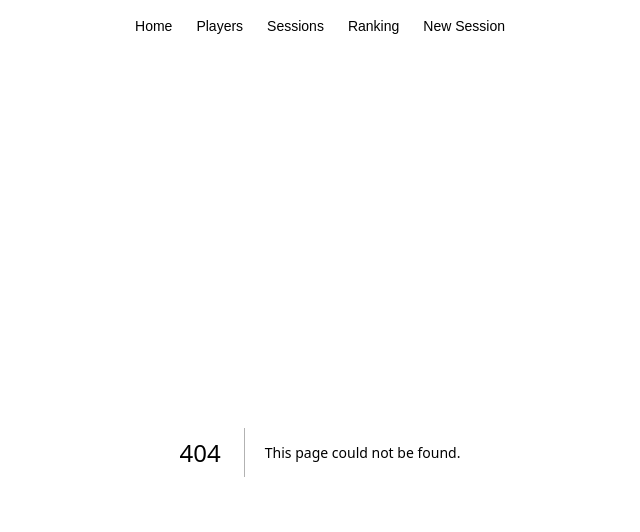
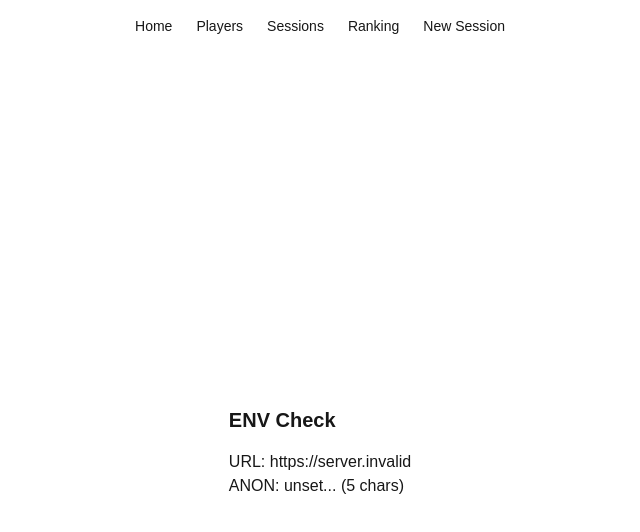
Before and after one commit to matingh-gh/Poker-Club, a Next.js app: page /debug in a window 1280 px wide. Before the commit this address had no page. Shown: the top 532 px of the page, without its empty margins (320-960 px from the left). Built offline with nearby package versions, Linux system fonts and the light colour scheme; no server answers.

Commit message:
chore(debug): add /debug env check page

```diff
--- /dev/null
+++ b/app/debug/page.tsx
@@ -0,0 +1,13 @@
+export default function DebugEnv() {
+  const url = process.env.NEXT_PUBLIC_SUPABASE_URL || "undefined";
+  const anon = process.env.NEXT_PUBLIC_SUPABASE_ANON_KEY || "undefined";
+  return (
+    <main className="min-h-dvh grid place-items-center">
+      <div className="rounded-xl border border-white/10 bg-white/5 p-6">
+        <h2 className="text-xl font-semibold mb-4">ENV Check</h2>
+        <p>URL: {url ? url : "undefined"}</p>
+        <p>ANON: {anon === "undefined" ? "undefined" : anon.slice(0, 6) + "... (" + anon.length + " chars)"}</p>
+      </div>
+    </main>
+  );
+}
```
